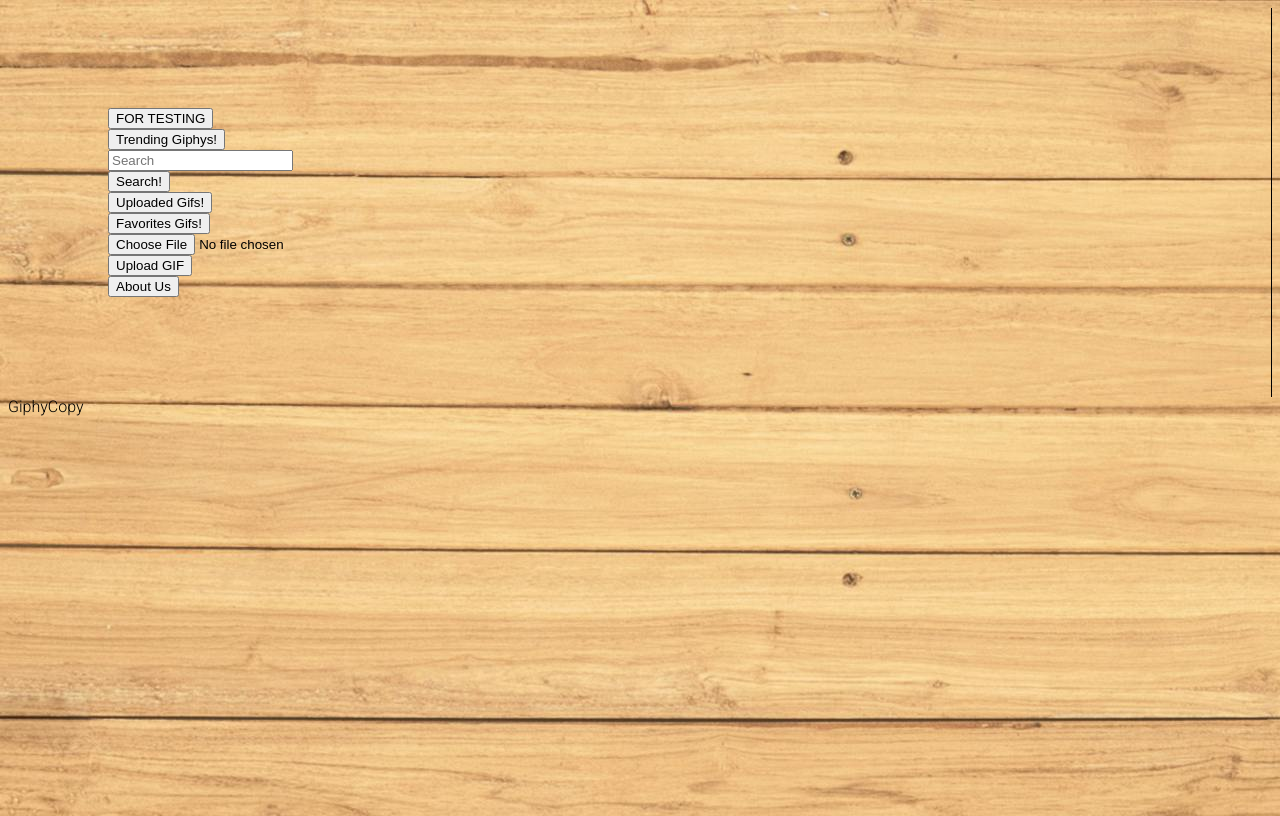
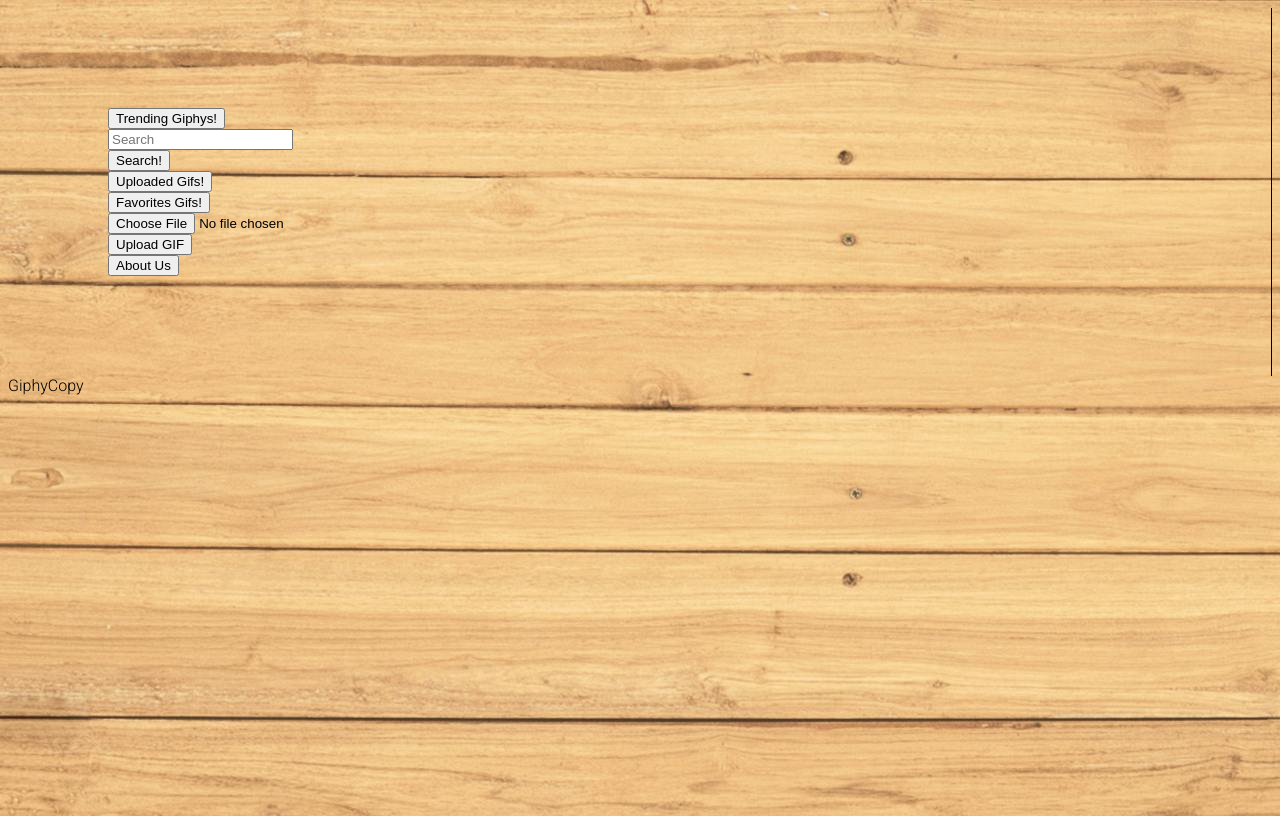
Before and after one commit to Telerik-Group-Project-Giphy/giphy, a website with bundled scripts: page main/index.html in a window 1280 px wide. Built offline with nearby package versions, Linux system fonts and the light colour scheme.

Commit message:
quick fix redundant code

```diff
--- a/main/index.html
+++ b/main/index.html
@@ -12,7 +12,6 @@
   <div id="app">
     <header></header>
     <nav id="nav-id">
-      <button id="test-button" type="button">FOR TESTING</button>
       <button id="trending-button" type="button">Trending Giphys!</button>
       <input id="search" type="text" placeholder="Search">
       <button id="search-button" type="button">Search!</button>
```
